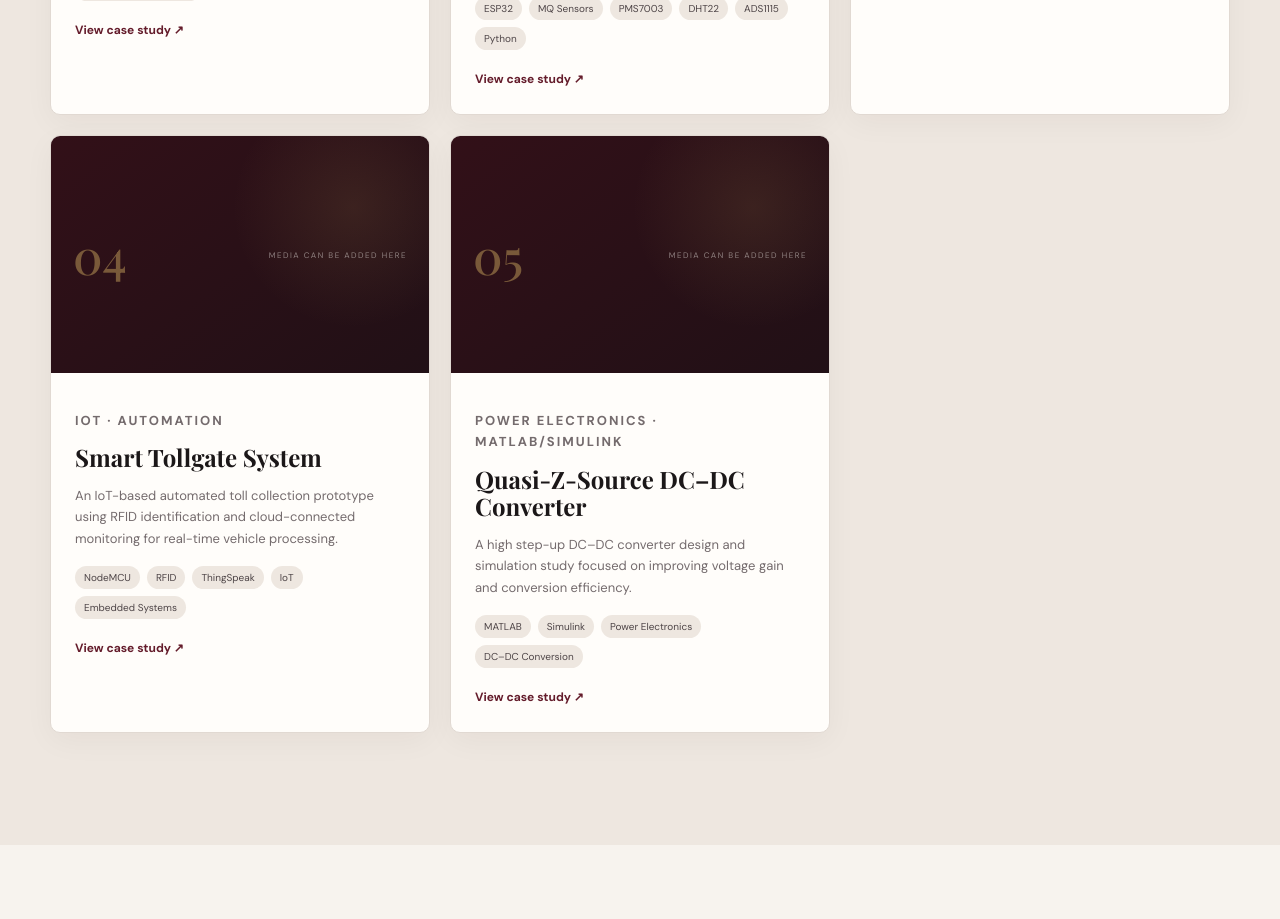
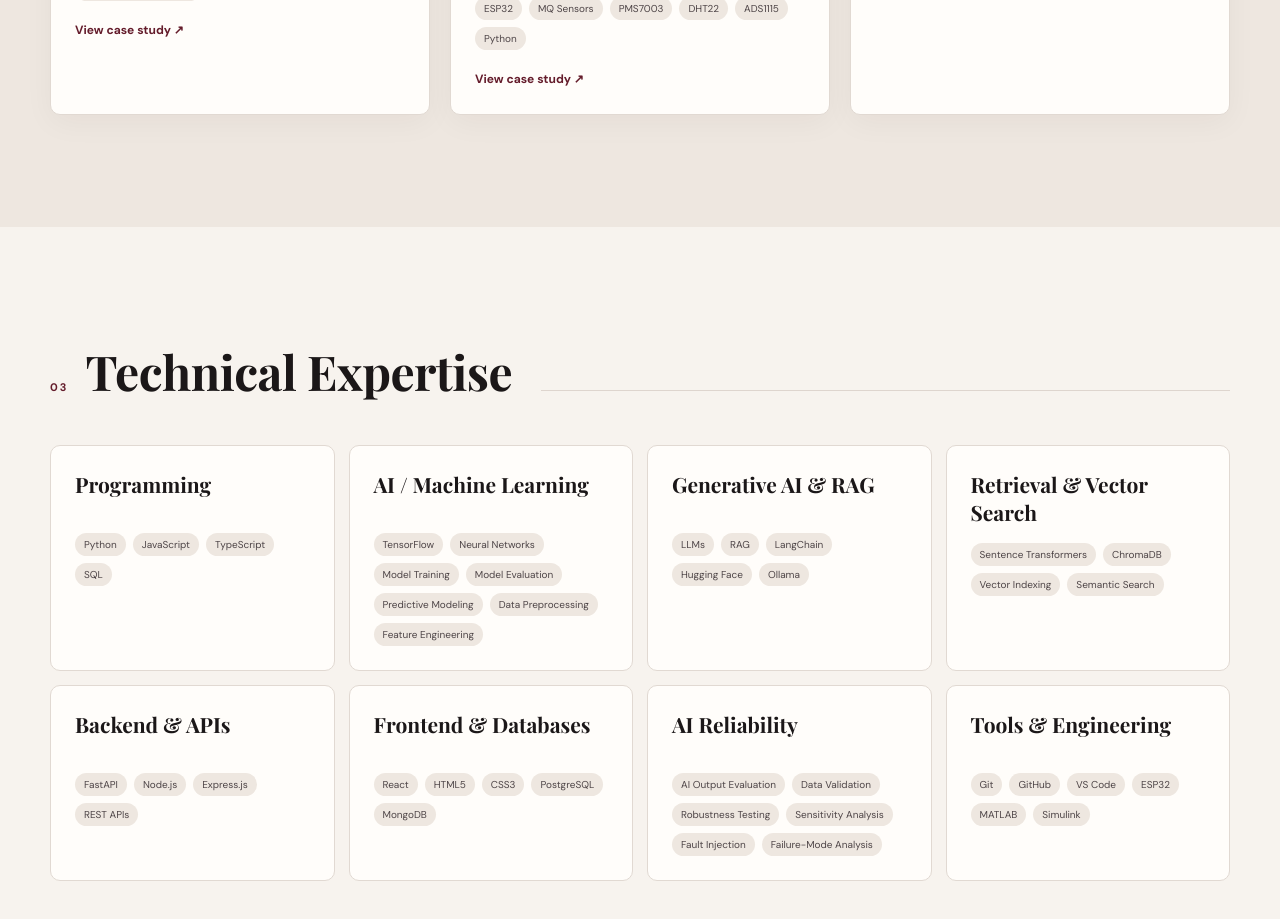
Before and after one commit to Sunny1112003/Prajna-Portfolio, a React (Vite) app: page / in a window 1280 px wide. Shown: the part 2600-3519 px from the top of the page. Built offline with nearby package versions, Linux system fonts and the light colour scheme.

Commit message:
Remove two older projects from portfolio

```diff
--- a/src/content.ts
+++ b/src/content.ts
@@ -118,49 +118,6 @@ export const projects: Project[] = [
       'Production-oriented build and deployment configuration.',
     ],
   },
-  {
-    title: 'Smart Tollgate System',
-    category: 'IoT · Automation',
-    description:
-      'An IoT-based automated toll collection prototype using RFID identification and cloud-connected monitoring for real-time vehicle processing.',
-    technologies: [
-      'NodeMCU',
-      'RFID',
-      'ThingSpeak',
-      'IoT',
-      'Embedded Systems',
-    ],
-    overview:
-      'The system automates vehicle identification and toll processing using RFID while sending operational data to a cloud monitoring platform for logging and visibility.',
-    architecture:
-      'RFID vehicle identification → NodeMCU control logic → automated toll workflow → ThingSpeak cloud logging.',
-    highlights: [
-      'Automated vehicle identification using RFID.',
-      'Real-time toll processing workflow.',
-      'Cloud-based logging and monitoring through ThingSpeak.',
-    ],
-  },
-  {
-    title: 'Quasi-Z-Source DC–DC Converter',
-    category: 'Power Electronics · MATLAB/Simulink',
-    description:
-      'A high step-up DC–DC converter design and simulation study focused on improving voltage gain and conversion efficiency.',
-    technologies: [
-      'MATLAB',
-      'Simulink',
-      'Power Electronics',
-      'DC–DC Conversion',
-    ],
-    overview:
-      'The project studies a quasi-Z-source converter topology and evaluates its operating behavior through MATLAB/Simulink-based design and simulation.',
-    architecture:
-      'Converter topology design → switching and control model → MATLAB/Simulink simulation → performance evaluation.',
-    highlights: [
-      'High step-up voltage conversion topology.',
-      'Simulation-based evaluation of converter performance.',
-      'Focus on voltage gain and efficiency characteristics.',
-    ],
-  },
 ]
 
 export const skills: { group: string; items: string[] }[] = [
```
